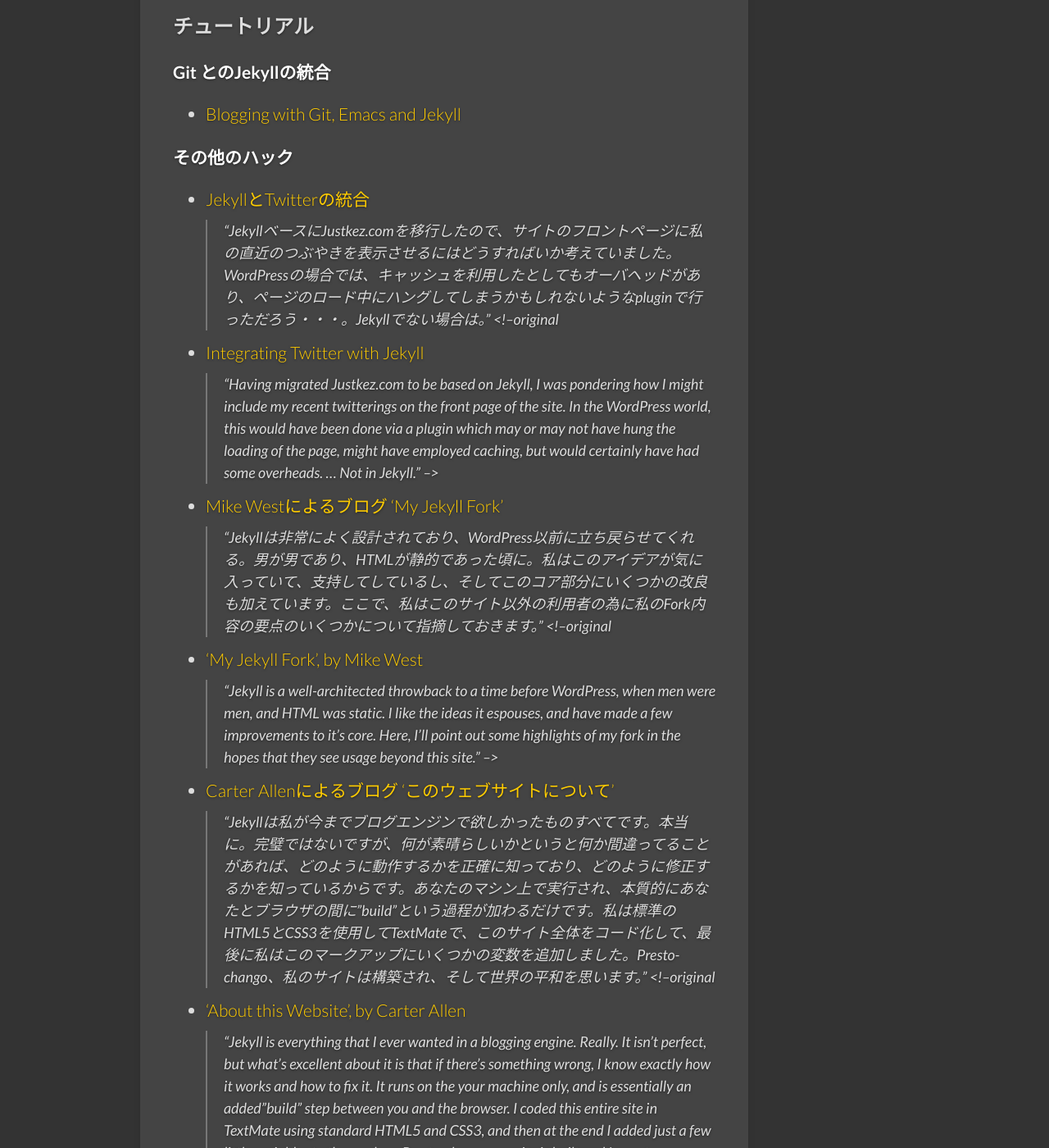
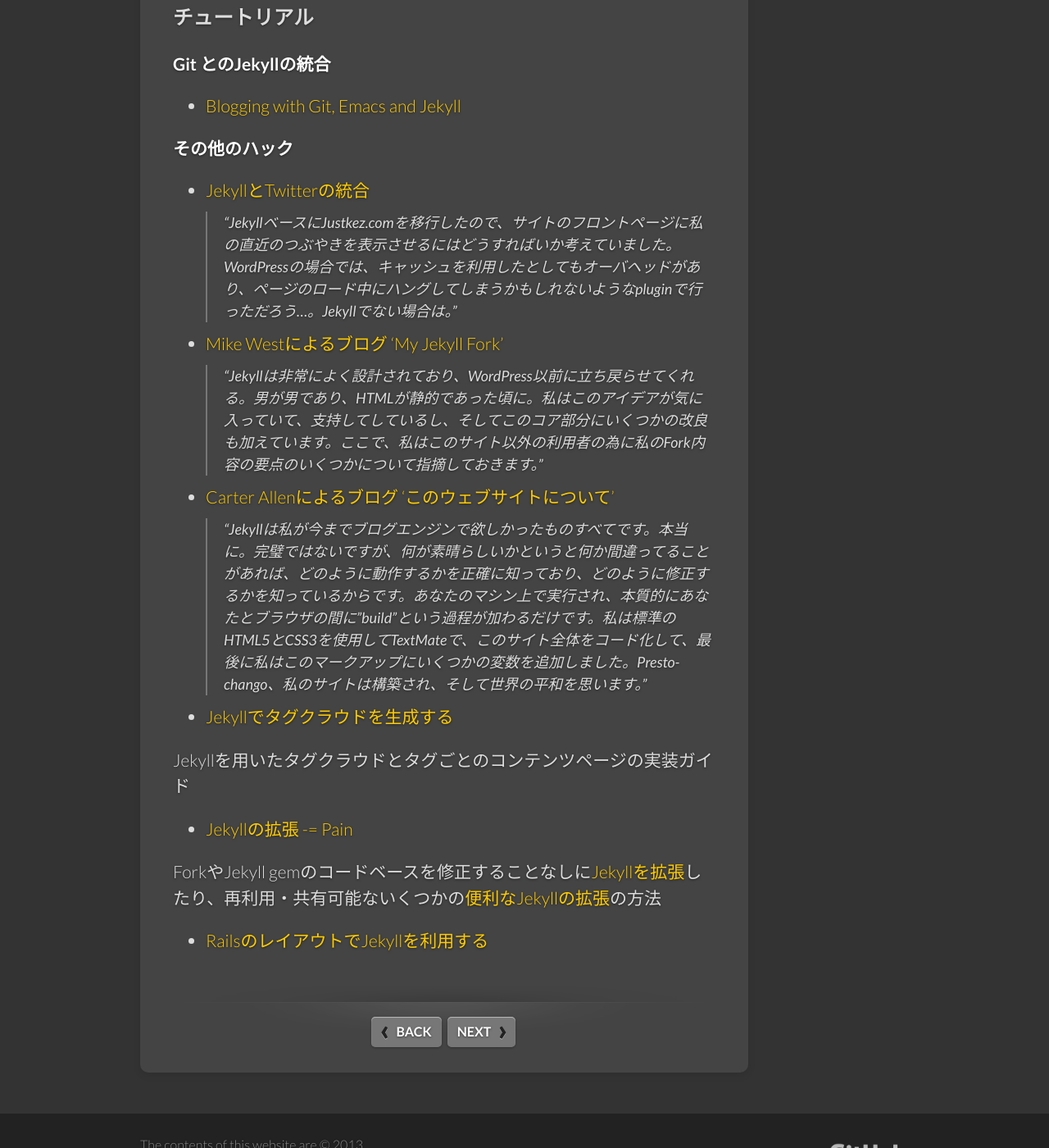
Before and after one commit to jekyllrb-ja/jekyllrb-ja.github.io, a Jekyll site: the page built from docs/resources.md, in a window 1280 px wide and 1400 px high, scrolled down 778 px. Shown: the whole window at 82% size. Built offline with Jekyll 4.4.1, drawn with Linux system fonts in a browser that asks for light colours; nearby versions of some CDN libraries; some web fonts are replaced; some of the changed text lies outside the part shown.

Commit message:
docs/resources.mdの原文がjekyll/jekyllのものと異なっていたので修正 #95

```diff
--- a/docs/resources.md
+++ b/docs/resources.md
@@ -42,15 +42,11 @@
 -->
 
 - [シンプルな問い合わせフォームと統合するためにはSimple Formを利用してください。](http://getsimpleform.com/)
+- [JekyllBootstrap.com](http://jekyllbootstrap.com)
 
 <!--original
 - [Use Simple Form to integrate a simple contact
   form](http://getsimpleform.com/)
--->
-
-- [JekyllBootstrap.com](http://jekyllbootstrap.com)
-
-<!--original
 - [JekyllBootstrap.com](http://jekyllbootstrap.com)
 -->
 
@@ -86,25 +82,20 @@
 -->
 
 - [JekyllとTwitterの統合](http://www.justkez.com/integrating-twitter-with-jekyll/)
-  > “JekyllベースにJustkez.comを移行したので、サイトのフロントページに私の直近のつぶやきを表示させるにはどうすればいか考えていました。WordPressの場合では、キャッシュを利用したとしてもオーバヘッドがあり、ページのロード中にハングしてしまうかもしれないようなpluginで行っただろう・・・。Jekyllでない場合は。”
+  > “JekyllベースにJustkez.comを移行したので、サイトのフロントページに私の直近のつぶやきを表示させるにはどうすればいか考えていました。WordPressの場合では、キャッシュを利用したとしてもオーバヘッドがあり、ページのロード中にハングしてしまうかもしれないようなpluginで行っただろう…。Jekyllでない場合は。”
+- [Mike Westによるブログ ‘My Jekyll Fork’](http://mikewest.org/2009/11/my-jekyll-fork)
+  > “Jekyllは非常によく設計されており、WordPress以前に立ち戻らせてくれる。男が男であり、HTMLが静的であった頃に。私はこのアイデアが気に入っていて、支持してしているし、そしてこのコア部分にいくつかの改良も加えています。ここで、私はこのサイト以外の利用者の為に私のFork内容の要点のいくつかについて指摘しておきます。”
+- [Carter Allenによるブログ ‘このウェブサイトについて’](http://cartera.me/2010/08/12/about-this-website/)
+  > “Jekyllは私が今までブログエンジンで欲しかったものすべてです。本当に。完璧ではないですが、何が素晴らしいかというと何か間違ってることがあれば、どのように動作するかを正確に知っており、どのように修正するかを知っているからです。あなたのマシン上で実行され、本質的にあなたとブラウザの間に”build"という過程が加わるだけです。私は標準のHTML5とCSS3を使用してTextMateで、このサイト全体をコード化して、最後に私はこのマークアップにいくつかの変数を追加しました。Presto-chango、私のサイトは構築され、そして世界の平和を思います。”
+- [Jekyllでタグクラウドを生成する](http://www.justkez.com/generating-a-tag-cloud-in-jekyll/)
+
 <!--original
 - [Integrating Twitter with Jekyll](http://www.justkez.com/integrating-twitter-with-jekyll/)
   > “Having migrated Justkez.com to be based on Jekyll, I was pondering how I might include my recent twitterings on the front page of the site. In the WordPress world, this would have been done via a plugin which may or may not have hung the loading of the page, might have employed caching, but would certainly have had some overheads. … Not in Jekyll.”
--->
-- [Mike Westによるブログ ‘My Jekyll Fork’](http://mikewest.org/2009/11/my-jekyll-fork)
-  > “Jekyllは非常によく設計されており、WordPress以前に立ち戻らせてくれる。男が男であり、HTMLが静的であった頃に。私はこのアイデアが気に入っていて、支持してしているし、そしてこのコア部分にいくつかの改良も加えています。ここで、私はこのサイト以外の利用者の為に私のFork内容の要点のいくつかについて指摘しておきます。”
-<!--original
 - [‘My Jekyll Fork’, by Mike West](http://mikewest.org/2009/11/my-jekyll-fork)
   > “Jekyll is a well-architected throwback to a time before WordPress, when men were men, and HTML was static. I like the ideas it espouses, and have made a few improvements to it’s core. Here, I’ll point out some highlights of my fork in the hopes that they see usage beyond this site.”
--->
-- [Carter Allenによるブログ ‘このウェブサイトについて’](http://cartera.me/2010/08/12/about-this-website/)
-  > “Jekyllは私が今までブログエンジンで欲しかったものすべてです。本当に。完璧ではないですが、何が素晴らしいかというと何か間違ってることがあれば、どのように動作するかを正確に知っており、どのように修正するかを知っているからです。あなたのマシン上で実行され、本質的にあなたとブラウザの間に”build"という過程が加わるだけです。私は標準のHTML5とCSS3を使用してTextMateで、このサイト全体をコード化して、最後に私はこのマークアップにいくつかの変数を追加しました。Presto-chango、私のサイトは構築され、そして世界の平和を思います。”
-<!--original
 - [‘About this Website’, by Carter Allen](http://cartera.me/2010/08/12/about-this-website/)
   > “Jekyll is everything that I ever wanted in a blogging engine. Really. It isn’t perfect, but what’s excellent about it is that if there’s something wrong, I know exactly how it works and how to fix it. It runs on the your machine only, and is essentially an added”build" step between you and the browser. I coded this entire site in TextMate using standard HTML5 and CSS3, and then at the end I added just a few little variables to the markup. Presto-chango, my site is built and I am at peace with the world.”
--->
-- [Jekyllでタグクラウドを生成する](http://www.justkez.com/generating-a-tag-cloud-in-jekyll/)
-<!--original
 - [Generating a Tag Cloud in Jekyll](http://www.justkez.com/generating-a-tag-cloud-in-jekyll/)
 -->
 
```
